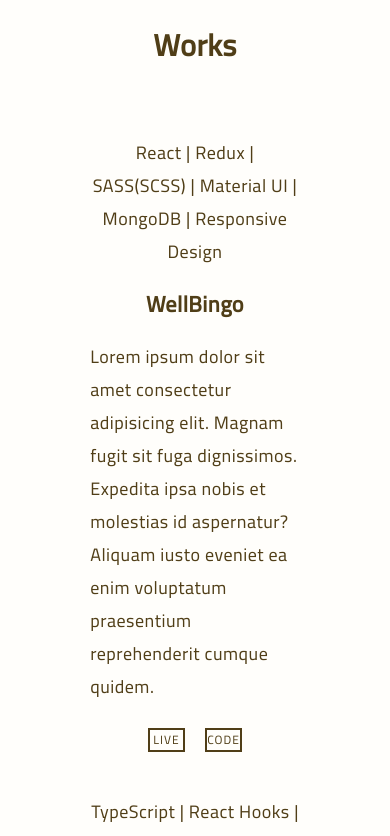
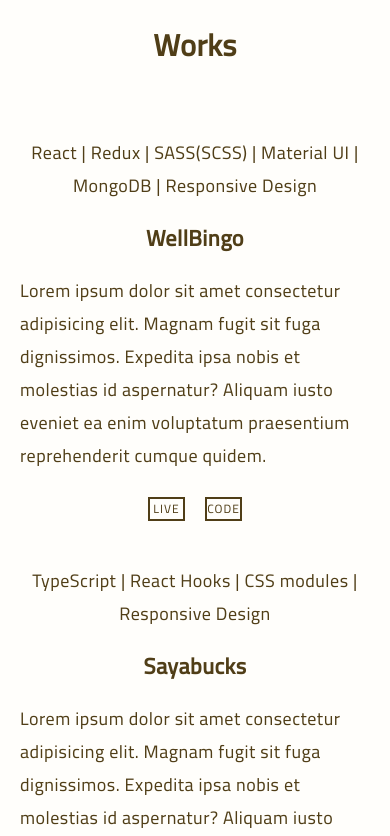
Before and after one commit to saya0118/sayafolio, a React (Create React App) app: page / in a window 390 px wide. Shown: the part 2700-3536 px from the top of the page. Built offline with nearby package versions, Linux system fonts and the light colour scheme; a web font is replaced by a local one.

Commit message:
changed padding

```diff
--- a/src/component/Work/Work.module.css
+++ b/src/component/Work/Work.module.css
@@ -4,7 +4,7 @@
 
 .title {
   font-size: var(--font-size-md-title);
-  margin-top:30px;
+  margin-top: 30px;
   margin-bottom: 30px;
 }
 
@@ -156,8 +156,12 @@
 }
 
 @media screen and (max-width: 600px) {
+  .work {
+    padding: 30px 20px;
+  }
+
   .work-container {
-    padding: 40px 10%;
+    padding: 40px 0;
     max-width: initial;
     margin-right: initial;
     margin-left: initial;
@@ -188,8 +192,8 @@
   }
 
   .project-description-box {
-    padding-left: 20px;
-    padding-right: 20px;
+    padding-left: 0px;
+    padding-right: 0px;
     width: 100%;
     box-sizing: border-box;
     text-align: center;
```
